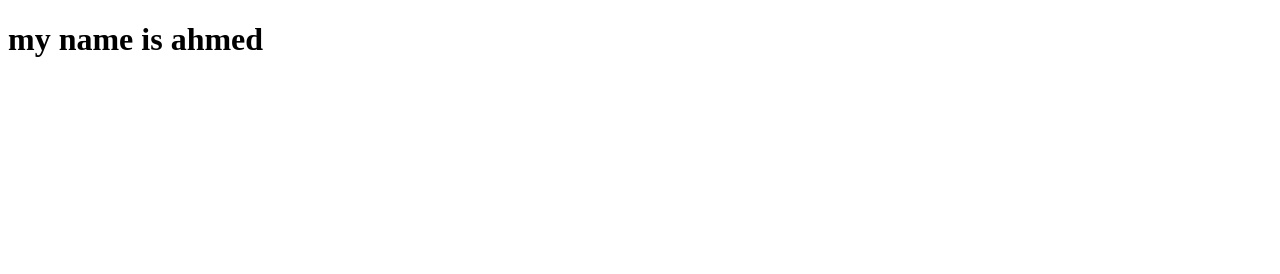
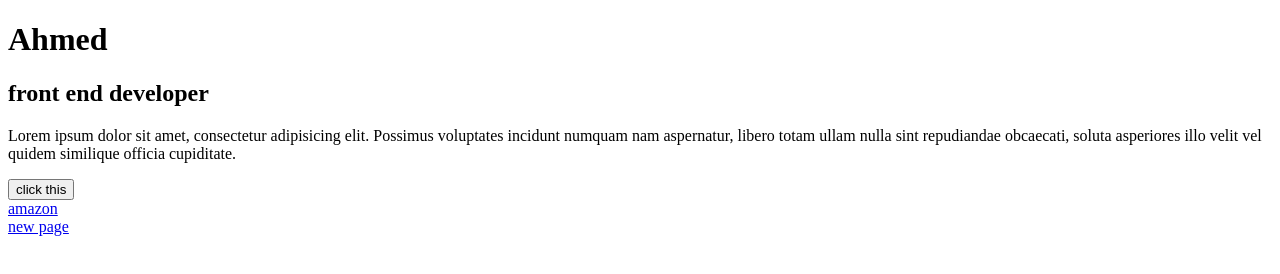
Before and after one commit to ahmed1355/first_html_project, a plain HTML site: page index.html in a window 1280 px wide. Drawn offline with Linux system fonts and the light colour scheme.

Commit message:
used link tab

```diff
--- a/index.html
+++ b/index.html
@@ -1,12 +1,25 @@
 <!DOCTYPE html>
 <html lang="en">
-<head>
-    <meta charset="UTF-8">
-    <meta http-equiv="X-UA-Compatible" content="IE=edge">
-    <meta name="viewport" content="width=device-width, initial-scale=1.0">
-    <title>Document</title>
-</head>
-<body>
-    <h1>my name is ahmed</h1>
-</body>
+  <head>
+    <meta charset="UTF-8" />
+    <meta http-equiv="X-UA-Compatible" content="IE=edge" />
+    <meta name="viewport" content="width=device-width, initial-scale=1.0" />
+    <title>Home</title>
+  </head>
+  <body>
+    <h1>Ahmed</h1>
+    <h2>front end developer</h2>
+    <p>
+      Lorem ipsum dolor sit amet, consectetur adipisicing elit. Possimus
+      voluptates incidunt numquam nam aspernatur, libero totam ullam nulla sint
+      repudiandae obcaecati, soluta asperiores illo velit vel quidem similique
+      officia cupiditate.
+    </p>
+    <button>click this</button> <br>
+    <a
+      href="https://www.amazon.in/?tag=admpdesktopin-21&ref=pd_sl_5dfd443158fed5b6a98e3d61b4b871f66db71b535886ad2867002b67&mfadid=adm"
+    target="_blank">amazon</a> <br>
+
+    <a href="./about.html" target="_blank">new page</a>
+  </body>
 </html>
```
